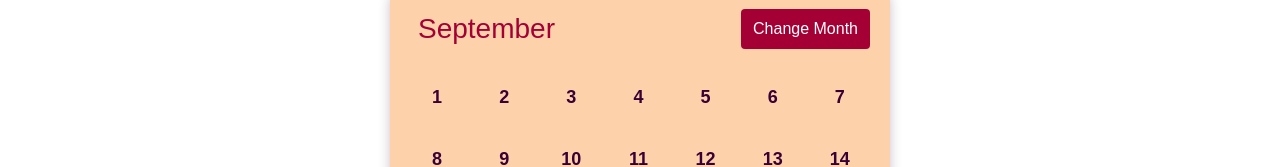
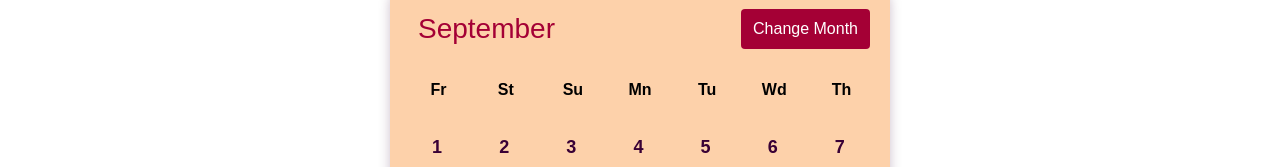
Before and after one commit to Skill0issue/profile_milan, a React (Create React App) app: page / in a window 1280 px wide. Shown: the part 590-757 px from the top of the page. Built offline with nearby package versions, Linux system fonts and the light colour scheme; a web font is replaced by a local one.

Commit message:
days added

```diff
--- a/src/ReactCalendar.jsx
+++ b/src/ReactCalendar.jsx
@@ -43,11 +43,22 @@ const ReactCalendar = () => {
     const year = 2023;
     const daysInMonth = new Date(year, month + 1, 0).getDate();
     const calendarDays = [];
+    const daysArray = currentMonth === 'September' ? ["Fr", "St", "Su", "Mn", "Tu", "Wd", "Th"] : ["Sn", "Mn", "Tu", "Wd", "Th", "Fr", "St"];
+    for(let i=0;i<7;i++){
+      calendarDays.push(
+        <div
+          key={i}
+          className="calendar-week-day"
+        >
+          <div className='week-day'>{daysArray[i]}</div>
+        </div>
+      );
+    }
     for (let i = 1; i <= daysInMonth; i++) {
       const date = `${year}-${(month + 1).toString().padStart(2, '0')}-${i.toString().padStart(2, '0')}`;
       calendarDays.push(
         <div
-          key={i}
+          key={i+6}
           className={`calendar-day ${selectedDate === date ? 'selected' : ''}`}
           onClick={() => handleDateClick(date)}
         >
--- a/src/index.css
+++ b/src/index.css
@@ -87,6 +87,16 @@ flex:1;
 }
 .day:hover{
   color:white;
+}
+.calender-week-day{
+  display: flex;
+  align-items: right;
+}
+.week-day{
+  text-align: center;
+  font-weight: 700;
+  padding:8px;
+  font-size:16px;
 }
 
 .calendar-day:hover {
```
